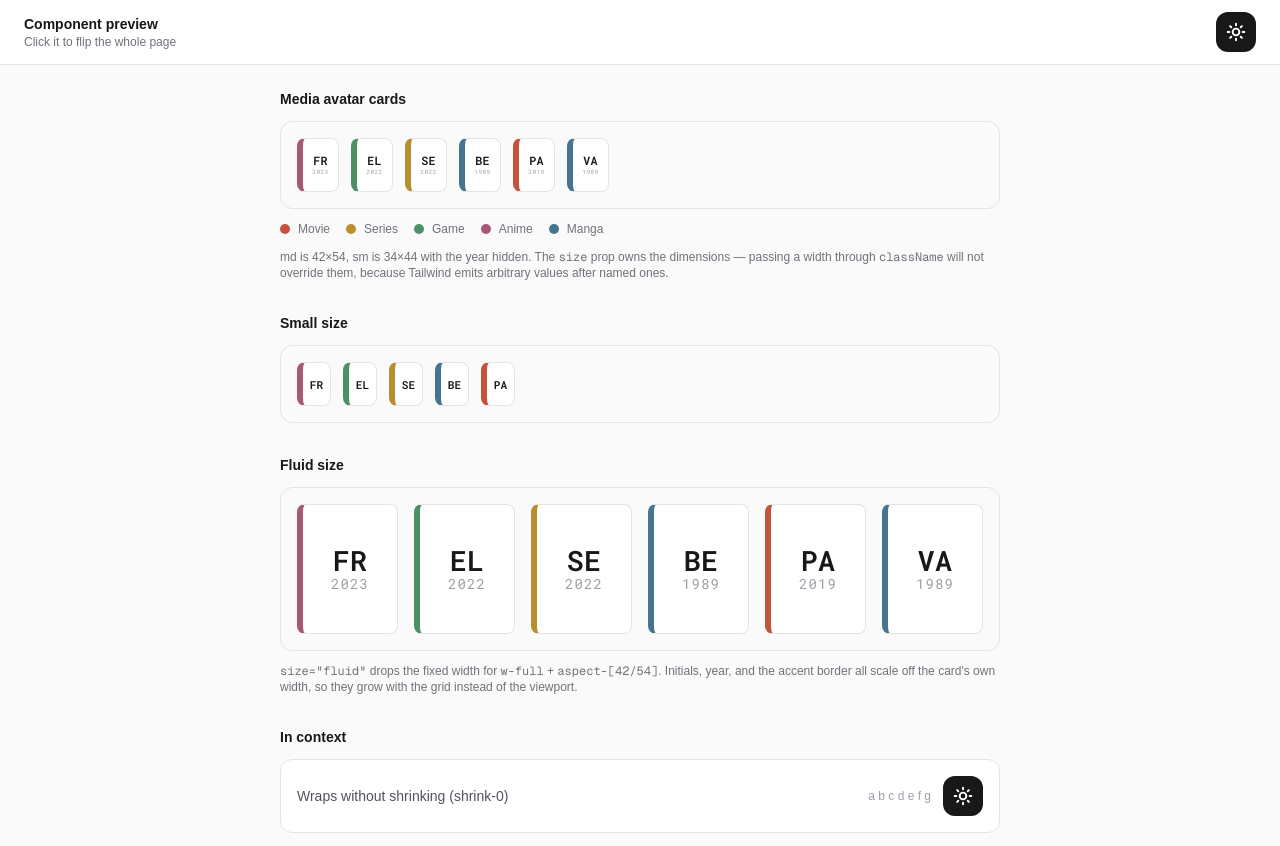
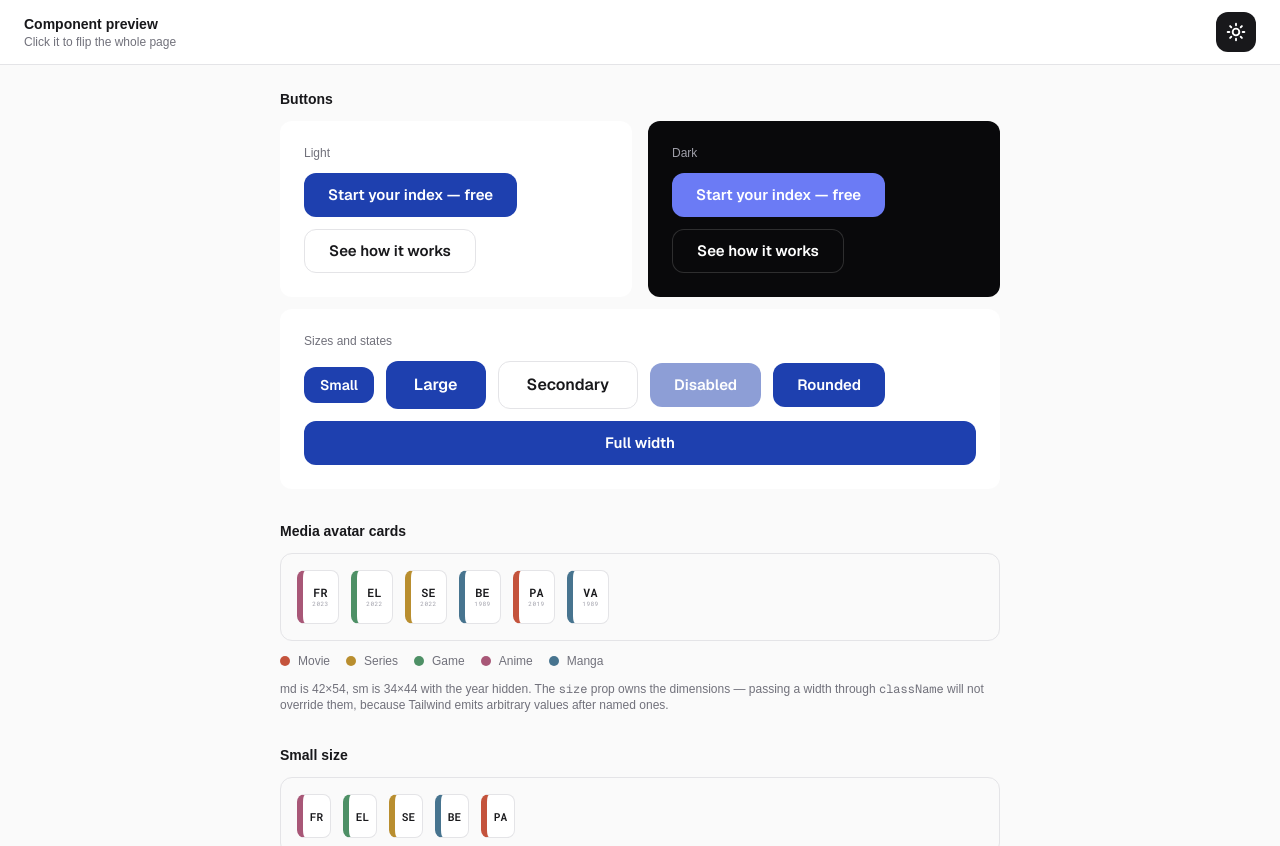
Before and after one commit to CanDundarCSE/kue-web, a Next.js app: page /theme-preview in a window 1280 px wide. Shown: the top 846 px of the page. Built offline with nearby package versions, Linux system fonts and the light colour scheme.

Commit message:
feat: Add Button component and integrate into ThemePreviewPage

```diff
--- /dev/null
+++ b/app/components/button.tsx
@@ -0,0 +1,55 @@
+import type { ButtonHTMLAttributes } from "react";
+
+export type ButtonVariant = "primary" | "secondary";
+export type ButtonSize = "sm" | "md" | "lg";
+
+const VARIANT: Record<ButtonVariant, string> = {
+  primary: [
+    "bg-[#1e40af] text-white hover:bg-[#1b3895]",
+    "dark:bg-[#6b7bf5] dark:hover:bg-[#818cf8]",
+    "focus-visible:ring-[#1e40af] dark:focus-visible:ring-[#6b7bf5]",
+    "focus-visible:ring-offset-white dark:focus-visible:ring-offset-zinc-950",
+  ].join(" "),
+  secondary: [
+    "border border-zinc-200 bg-white text-zinc-900 hover:bg-zinc-50",
+    "dark:border-white/15 dark:bg-zinc-950 dark:text-white dark:hover:bg-zinc-900",
+    "focus-visible:ring-zinc-400 dark:focus-visible:ring-zinc-500",
+    "focus-visible:ring-offset-white dark:focus-visible:ring-offset-zinc-950",
+  ].join(" "),
+};
+
+const SIZE: Record<ButtonSize, string> = {
+  sm: "h-9 gap-1.5 px-4 text-sm",
+  md: "h-11 gap-2 px-6 text-[15px]",
+  lg: "h-12 gap-2 px-7 text-base",
+};
+
+export default function Button({
+  variant = "primary",
+  size = "md",
+  fullWidth = false,
+  className,
+  type = "button",
+  ...props
+}: ButtonHTMLAttributes<HTMLButtonElement> & {
+  variant?: ButtonVariant;
+  size?: ButtonSize;
+  fullWidth?: boolean;
+}) {
+  return (
+    <button
+      type={type}
+      className={[
+        "inline-flex shrink-0 select-none items-center justify-center rounded-xl font-sans font-semibold",
+        "transition-colors duration-150 motion-reduce:transition-none",
+        "focus-visible:outline-none focus-visible:ring-2 focus-visible:ring-offset-2",
+        "disabled:pointer-events-none disabled:opacity-50",
+        VARIANT[variant],
+        SIZE[size],
+        fullWidth ? "w-full" : "",
+        className ?? "",
+      ].join(" ")}
+      {...props}
+    />
+  );
+}
--- a/app/theme-preview/page.tsx
+++ b/app/theme-preview/page.tsx
@@ -1,3 +1,4 @@
+import Button from "@/app/components/button";
 import MediaAvatarCard, { type MediaType } from "@/app/components/media-avatar-card";
 import ThemeToggleButton from "@/app/components/theme-toggle-button";
 
@@ -32,6 +33,37 @@ export default function ThemePreviewPage() {
       </header>
 
       <main className="mx-auto flex max-w-3xl flex-col gap-8 p-4 sm:p-6">
+        <section className="flex flex-col gap-3">
+          <h2 className="text-sm font-semibold">Buttons</h2>
+          <div className="grid gap-4 sm:grid-cols-2">
+            <div className="flex flex-col items-start gap-3 rounded-xl bg-white p-6">
+              <p className="text-xs font-medium text-zinc-500">Light</p>
+              <Button>Start your index — free</Button>
+              <Button variant="secondary">See how it works</Button>
+            </div>
+            <div className="dark flex flex-col items-start gap-3 rounded-xl bg-zinc-950 p-6">
+              <p className="text-xs font-medium text-zinc-400">Dark</p>
+              <Button>Start your index — free</Button>
+              <Button variant="secondary">See how it works</Button>
+            </div>
+          </div>
+          <div className="flex flex-col gap-3 rounded-xl bg-white p-6 dark:bg-zinc-900">
+            <p className="text-xs font-medium text-zinc-500 dark:text-zinc-400">
+              Sizes and states
+            </p>
+            <div className="flex flex-wrap items-center gap-3">
+              <Button size="sm">Small</Button>
+              <Button size="lg">Large</Button>
+              <Button variant="secondary" size="lg">
+                Secondary
+              </Button>
+              <Button disabled>Disabled</Button>
+              <Button className="rounded-full">Rounded</Button>
+            </div>
+            <Button fullWidth>Full width</Button>
+          </div>
+        </section>
+
         <section className="flex flex-col gap-3">
           <h2 className="text-sm font-semibold">Media avatar cards</h2>
           <div className="flex flex-wrap items-end gap-3 rounded-xl border border-zinc-200 bg-zinc-50 p-4 dark:border-zinc-800 dark:bg-zinc-950">
```
